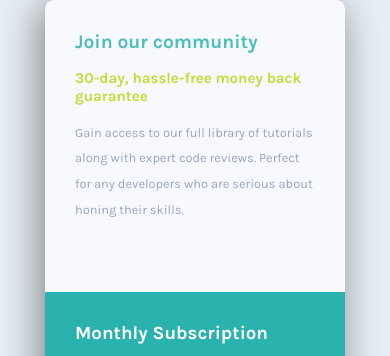
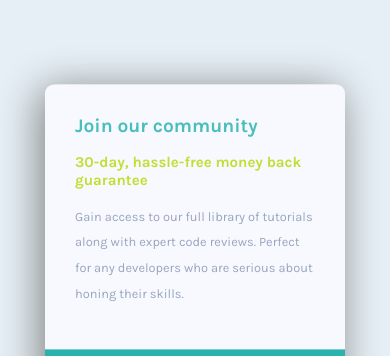
Before and after one commit to edvaugha/FEMproject1, a plain HTML site: page index.html in a window 390 px wide. Shown: the top 356 px of the page. Drawn offline with Linux system fonts and the light colour scheme.

Commit message:
Fixed content being cut off when window reached certain height thresholds

```diff
--- a/css/styles.css
+++ b/css/styles.css
@@ -32,6 +32,7 @@ p {
 
 .container {
   max-width: 650px;
+  max-height: 80%;
   position: absolute;
   top: 50%;
   left: 50%;
@@ -95,7 +96,7 @@ p {
 
   .container {
     max-width: 300px;
-    height: 100%;
+    height: 80%;
     display: grid;
     grid-template-columns: 1fr;
     grid-template-areas: "top"
```
